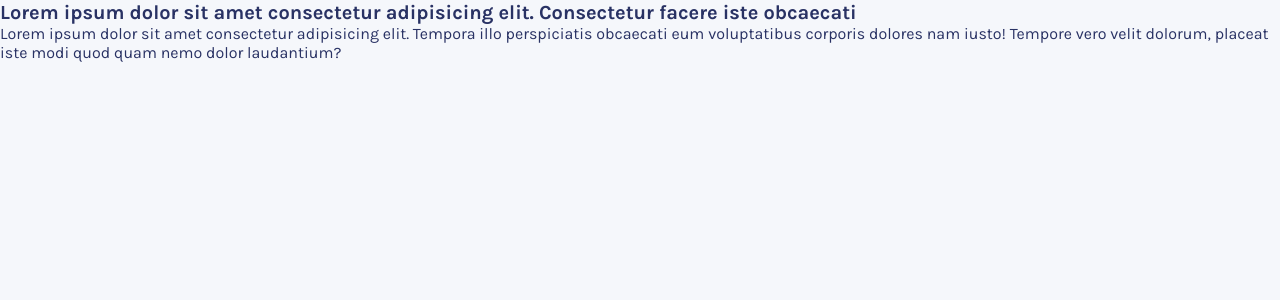
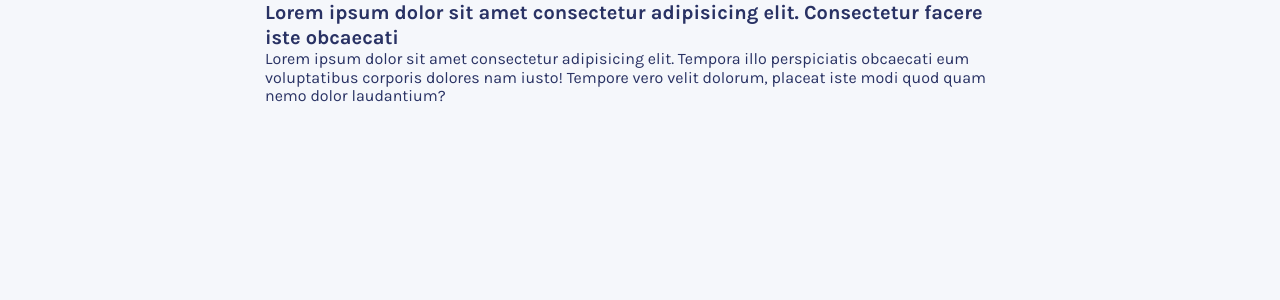
Before and after one commit to iamsebastn/Quizzical, a React (Vite) app: page / in a window 1280 px wide. Both pictures are taken after a click on the button "Start Quiz". Shown: the top 300 px of the page. Built offline with nearby package versions, Linux system fonts and the light colour scheme.

Commit message:
minor changes

```diff
--- a/src/index.css
+++ b/src/index.css
@@ -55,7 +55,10 @@ main {
   text-align: center;
 }
 
-
+.question {
+  margin: auto;
+  max-width: 750px;
+}
 
 
 /* =====
```
